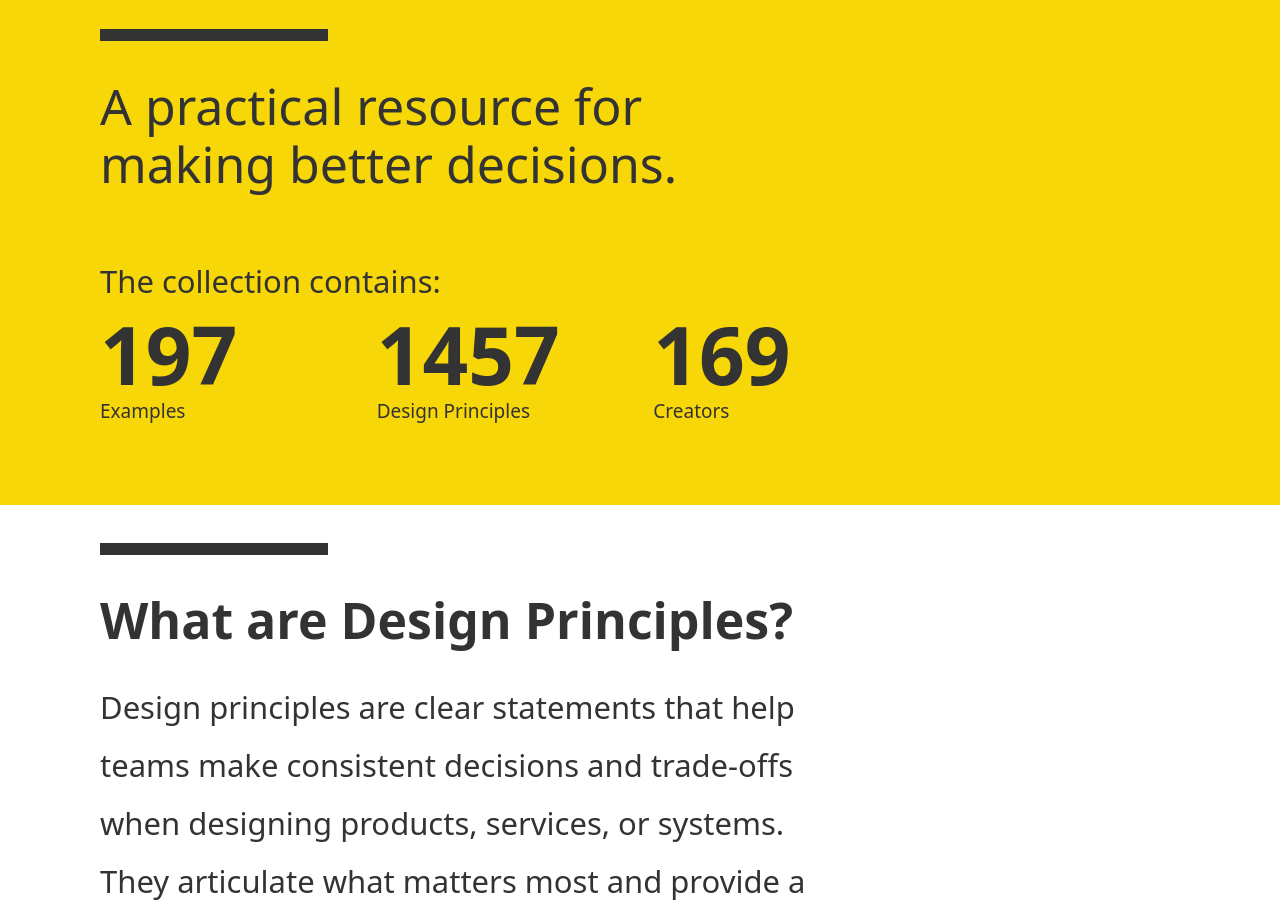
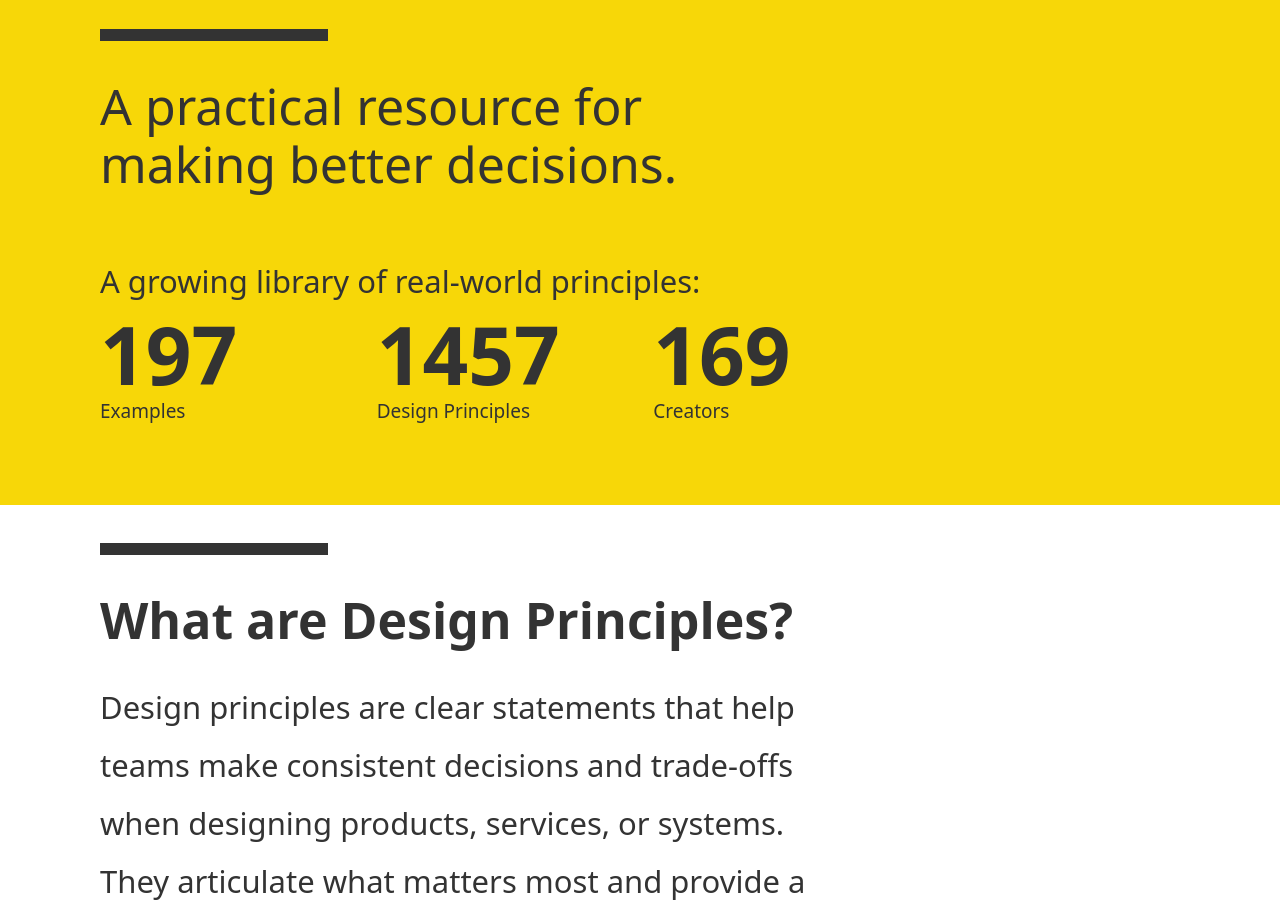
Before and after one commit to benbrignell/principles.design, a Jekyll site: the page built from index.html, in a window 1280 px wide and 900 px high, scrolled down 426 px. Built offline with Jekyll 4.4.1, drawn with Linux system fonts in a browser that asks for light colours; comment, search, counter and statistics services are not loaded.

Commit message:
Update homepage hero text for better positioning
- Change 'The collection contains' to 'A growing library of real-world principles'
- Better communicates active curation and practical value
- More dynamic and benefit-focused language

```diff
--- a/_includes/header.html
+++ b/_includes/header.html
@@ -13,7 +13,7 @@
 
       {% assign authors =  site.examples | map: 'author' | uniq %}
       {% assign principles =  site.examples | map: 'principles' | join: '- principle:'  | split: '- principle:' | uniq %}
-      <p class="full h3 mtn">The collection contains:</p>
+      <p class="full h3 mtn">A growing library of real-world principles:</p>
       <div class="three-up">
         <p class="h1 bold mtn mbn">{{ site.examples.size }}</p>
         <p>Examples</p>
--- a/_sass/main.scss
+++ b/_sass/main.scss
@@ -16,6 +16,5 @@
 @import "navigation";
 @import "layout";
 @import "tile";
-@import "carbon";
 
 @import "utility"
```
